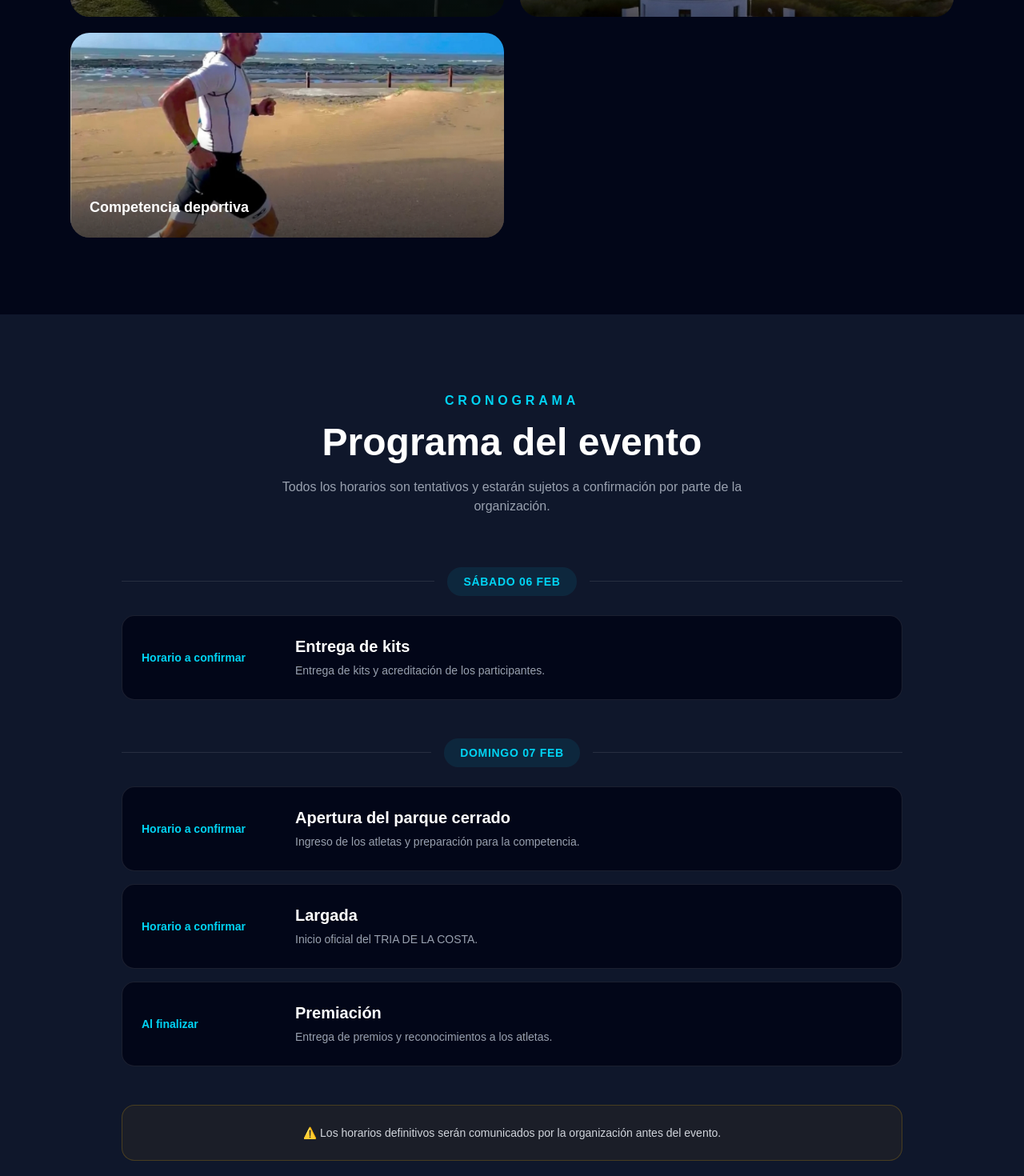
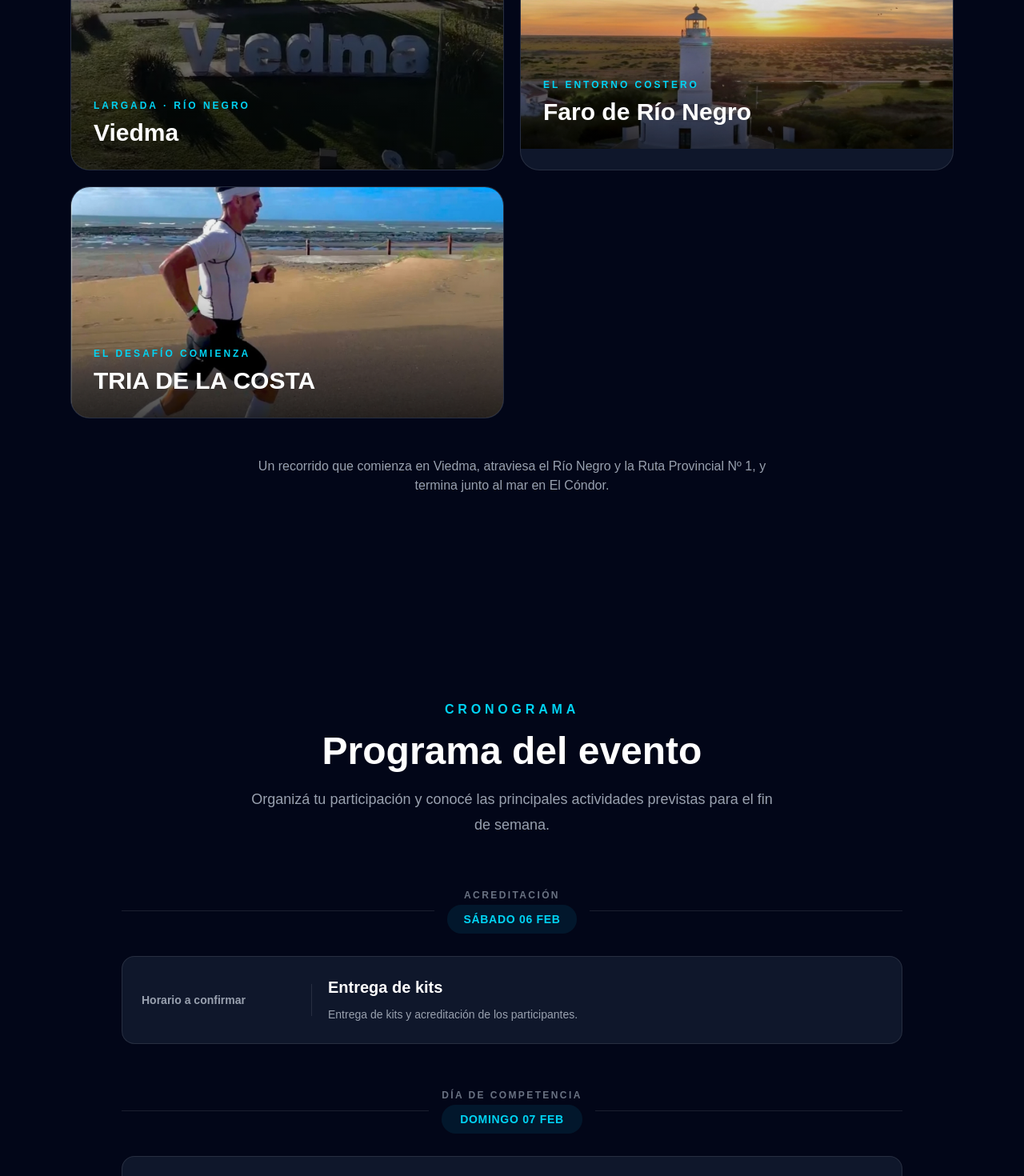
Before and after one commit to martinperezruella/tria-de-la-costa-web, a Next.js app: page / in a window 1280 px wide. Shown: the part 7340-8810 px from the top of the page at 80% size. Built offline with nearby package versions, Linux system fonts and the light colour scheme.

Commit message:
Mejorar cronograma del evento

```diff
--- a/components/home/Gallery.tsx
+++ b/components/home/Gallery.tsx
@@ -3,18 +3,26 @@ import Image from "next/image";
 const images = [
   {
     src: "/images/gallery/viedma.jpg",
+    title: "Viedma",
+    subtitle: "Largada · Río Negro",
     alt: "Viedma y el Río Negro",
   },
   {
     src: "/images/gallery/puente.jpg",
+    title: "Puente sobre el Río Negro",
+    subtitle: "Conexión Viedma · El Cóndor",
     alt: "Puente sobre el Río Negro",
   },
   {
     src: "/images/gallery/faro.jpg",
+    title: "Faro de Río Negro",
+    subtitle: "El entorno costero",
     alt: "Faro de Río Negro",
   },
   {
     src: "/images/gallery/carrera.jpg",
+    title: "TRIA DE LA COSTA",
+    subtitle: "El desafío comienza",
     alt: "Competencia deportiva",
   },
 ];
@@ -23,24 +31,26 @@ export default function Gallery() {
   return (
     <section
       id="galeria"
-      className="bg-slate-950 py-24 text-white"
+      className="relative overflow-hidden bg-slate-950 py-24 md:py-32"
     >
       <div className="mx-auto max-w-6xl px-6">
 
         {/* Encabezado */}
         <div className="text-center">
+
           <p className="font-semibold uppercase tracking-[0.3em] text-cyan-400">
             Galería
           </p>
 
-          <h2 className="mt-4 text-4xl font-bold md:text-5xl">
+          <h2 className="mt-4 text-4xl font-black md:text-5xl">
             Viví la experiencia
           </h2>
 
-          <p className="mx-auto mt-5 max-w-2xl text-gray-400">
-            Conocé algunos de los paisajes que forman parte del desafío
-            TRIA DE LA COSTA.
+          <p className="mx-auto mt-5 max-w-2xl text-lg leading-8 text-gray-400">
+            Conocé algunos de los paisajes y lugares que forman parte
+            del desafío TRIA DE LA COSTA.
           </p>
+
         </div>
 
         {/* Galería */}
@@ -49,15 +59,20 @@ export default function Gallery() {
           {images.map((image, index) => (
             <div
               key={image.src}
-              className={`group relative overflow-hidden rounded-3xl ${
+              className={`group relative overflow-hidden rounded-3xl border border-white/10 bg-slate-900 ${
                 index === 0 ? "md:row-span-2" : ""
               }`}
             >
+
+              {/* Imagen */}
               <div
                 className={`relative w-full ${
-                  index === 0 ? "h-full min-h-[500px]" : "h-64"
+                  index === 0
+                    ? "h-[420px] md:h-full md:min-h-[650px]"
+                    : "h-72"
                 }`}
               >
+
                 <Image
                   src={image.src}
                   alt={image.alt}
@@ -67,21 +82,42 @@ export default function Gallery() {
                       ? "(max-width: 768px) 100vw, 50vw"
                       : "(max-width: 768px) 100vw, 50vw"
                   }
-                  className="object-cover transition duration-700 group-hover:scale-105"
+                  className="object-cover transition duration-700 ease-out group-hover:scale-105"
                 />
 
                 {/* Degradado */}
-                <div className="absolute inset-0 bg-gradient-to-t from-black/70 via-transparent to-transparent opacity-70 transition duration-500 group-hover:opacity-90" />
+                <div className="absolute inset-0 bg-gradient-to-t from-black/90 via-black/20 to-transparent opacity-80 transition duration-500 group-hover:opacity-100" />
 
-                {/* Texto */}
-                <div className="absolute bottom-0 left-0 p-6">
-                  <p className="text-lg font-bold text-white">
-                    {image.alt}
+                {/* Brillo */}
+                <div className="absolute inset-0 bg-cyan-400/0 transition duration-500 group-hover:bg-cyan-400/5" />
+
+                {/* Contenido */}
+                <div className="absolute inset-x-0 bottom-0 p-6 md:p-7">
+
+                  <p className="text-xs font-bold uppercase tracking-[0.25em] text-cyan-400">
+                    {image.subtitle}
                   </p>
+
+                  <h3 className="mt-2 text-2xl font-black text-white md:text-3xl">
+                    {image.title}
+                  </h3>
+
                 </div>
+
               </div>
+
             </div>
           ))}
+
+        </div>
+
+        {/* Texto inferior */}
+        <div className="mt-12 text-center">
+
+          <p className="mx-auto max-w-2xl text-gray-400">
+            Un recorrido que comienza en Viedma, atraviesa el Río Negro
+            y la Ruta Provincial Nº 1, y termina junto al mar en El Cóndor.
+          </p>
 
         </div>
 
--- a/components/home/Schedule.tsx
+++ b/components/home/Schedule.tsx
@@ -1,6 +1,7 @@
 const schedule = [
   {
     date: "Sábado 06 FEB",
+    label: "Acreditación",
     events: [
       {
         time: "Horario a confirmar",
@@ -12,6 +13,7 @@ const schedule = [
   },
   {
     date: "Domingo 07 FEB",
+    label: "Día de competencia",
     events: [
       {
         time: "Horario a confirmar",
@@ -24,6 +26,7 @@ const schedule = [
         title: "Largada",
         description:
           "Inicio oficial del TRIA DE LA COSTA.",
+        highlight: true,
       },
       {
         time: "Al finalizar",
@@ -39,83 +42,131 @@ export default function Schedule() {
   return (
     <section
       id="cronograma"
-      className="bg-slate-900 py-24 text-white"
+      className="relative overflow-hidden bg-slate-950 py-24 md:py-32"
     >
       <div className="mx-auto max-w-5xl px-6">
 
         {/* Encabezado */}
         <div className="text-center">
+
           <p className="font-semibold uppercase tracking-[0.3em] text-cyan-400">
             Cronograma
           </p>
 
-          <h2 className="mt-4 text-4xl font-bold md:text-5xl">
+          <h2 className="mt-4 text-4xl font-black md:text-5xl">
             Programa del evento
           </h2>
 
-          <p className="mx-auto mt-5 max-w-2xl text-gray-400">
-            Todos los horarios son tentativos y estarán sujetos a
-            confirmación por parte de la organización.
+          <p className="mx-auto mt-5 max-w-2xl text-lg leading-8 text-gray-400">
+            Organizá tu participación y conocé las principales
+            actividades previstas para el fin de semana.
           </p>
+
         </div>
 
         {/* Cronograma */}
-        <div className="mt-16 space-y-12">
+        <div className="mt-16 space-y-14">
 
           {schedule.map((day) => (
             <div key={day.date}>
 
-              <div className="mb-6 flex items-center gap-4">
+              {/* Día */}
+              <div className="mb-7 flex items-center gap-4">
+
                 <div className="h-px flex-1 bg-white/10" />
 
-                <h3 className="rounded-full bg-cyan-500/10 px-5 py-2 text-sm font-bold uppercase tracking-wider text-cyan-400">
-                  {day.date}
-                </h3>
+                <div className="text-center">
+
+                  <p className="text-xs font-semibold uppercase tracking-[0.2em] text-gray-500">
+                    {day.label}
+                  </p>
+
+                  <h3 className="mt-1 rounded-full bg-cyan-500/10 px-5 py-2 text-sm font-black uppercase tracking-wider text-cyan-400">
+                    {day.date}
+                  </h3>
+
+                </div>
 
                 <div className="h-px flex-1 bg-white/10" />
+
               </div>
 
+              {/* Actividades */}
               <div className="space-y-4">
 
                 {day.events.map((event) => (
                   <div
                     key={`${day.date}-${event.title}`}
-                    className="group rounded-2xl border border-white/10 bg-slate-950 p-6 transition duration-300 hover:-translate-y-1 hover:border-cyan-400/30"
+                    className={`group rounded-2xl border p-6 transition duration-300 hover:-translate-y-1 ${
+                      event.highlight
+                        ? "border-cyan-400/40 bg-cyan-400/5 shadow-lg shadow-cyan-500/5"
+                        : "border-white/10 bg-slate-900 hover:border-cyan-400/30"
+                    }`}
                   >
-                    <div className="flex flex-col gap-4 md:flex-row md:items-center">
 
-                      <div className="shrink-0 md:w-44">
-                        <p className="text-sm font-bold text-cyan-400">
+                    <div className="flex flex-col gap-5 md:flex-row md:items-center">
+
+                      {/* Horario */}
+                      <div className="shrink-0 md:w-48">
+
+                        <p
+                          className={`text-sm font-bold ${
+                            event.highlight
+                              ? "text-cyan-400"
+                              : "text-gray-400"
+                          }`}
+                        >
                           {event.time}
                         </p>
+
                       </div>
 
-                      <div>
-                        <h4 className="text-xl font-bold">
-                          {event.title}
-                        </h4>
+                      {/* Separador */}
+                      <div className="hidden h-10 w-px bg-white/10 md:block" />
 
-                        <p className="mt-1 text-sm leading-6 text-gray-400">
+                      {/* Información */}
+                      <div className="flex-1">
+
+                        <div className="flex flex-wrap items-center gap-3">
+
+                          <h4 className="text-xl font-bold">
+                            {event.title}
+                          </h4>
+
+                          {event.highlight && (
+                            <span className="rounded-full bg-cyan-500 px-3 py-1 text-[10px] font-black uppercase tracking-wider text-slate-950">
+                              Momento principal
+                            </span>
+                          )}
+
+                        </div>
+
+                        <p className="mt-2 text-sm leading-6 text-gray-400">
                           {event.description}
                         </p>
+
                       </div>
 
                     </div>
+
                   </div>
                 ))}
 
               </div>
+
             </div>
           ))}
 
         </div>
 
         {/* Aviso */}
-        <div className="mt-12 rounded-2xl border border-amber-400/20 bg-amber-400/5 p-6 text-center">
-          <p className="text-sm text-gray-300">
-            ⚠️ Los horarios definitivos serán comunicados por la
-            organización antes del evento.
+        <div className="mt-14 rounded-2xl border border-amber-400/20 bg-amber-400/5 p-6 text-center">
+
+          <p className="text-sm leading-6 text-gray-300">
+            ⚠️ Los horarios publicados son tentativos y estarán
+            sujetos a confirmación por parte de la organización.
           </p>
+
         </div>
 
       </div>
```
